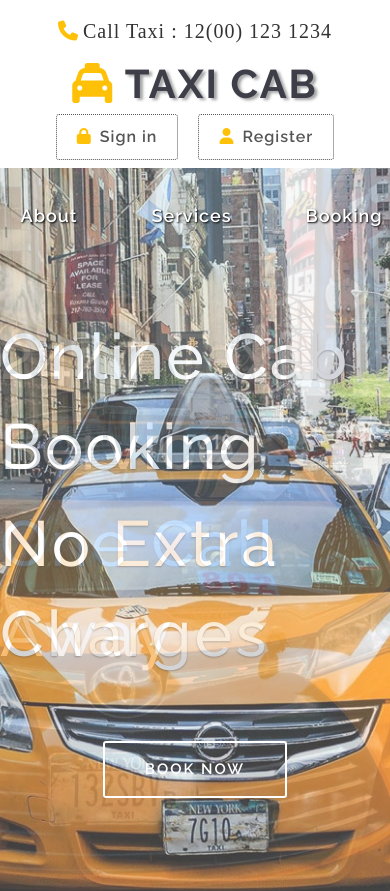
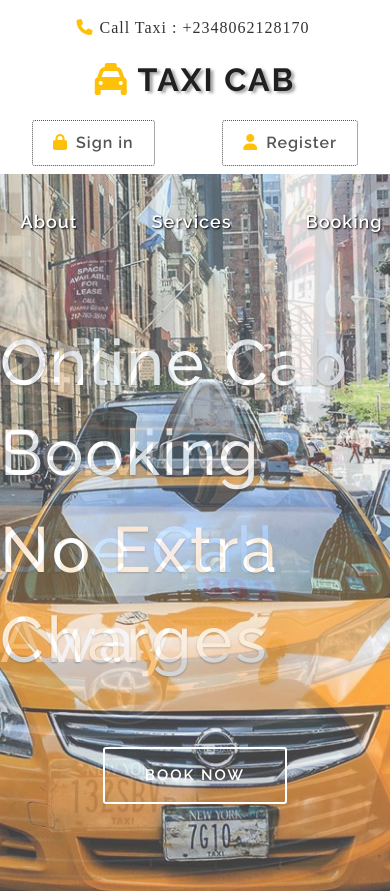
Before and after one commit to Cyber9jaDev/Car-Booking-System, a React (Vite) app in the folder client/: page / in a window 390 px wide. Shown: the top 891 px of the page. Built offline with nearby package versions, Linux system fonts and the light colour scheme.

Commit message:
updated top nav

```diff
--- a/client/src/components/users/TopNav.tsx
+++ b/client/src/components/users/TopNav.tsx
@@ -5,12 +5,12 @@ import '../../sass/topnav.css';
 const TopNav = () => {
   return (
     <div className='top-bar container-fluid'>
-      <div className="container h-100">
+      <div className="h-100">
         <div className="h-100 row justify-content-center align-items-center">
           <div className="col-md-4 col sm-6 log-icons d-flex align-items-center justify-content-center">
-            <p className="py-2 my-auto"><i className="fa fa-phone"></i>Call Taxi : 12(00) 123 1234</p>
+            <p className="py-2 my-auto"><i className="fa fa-phone"></i>Call Taxi : <a href="tel:08062128170">+2348062128170</a></p>
           </div>
-          <div className="col-md-4 col-sm-6 logo d-flex justify-content-center">
+          <div className="col-md-4 col-sm-6 logo d-flex justify-content-center my-2 mb-3">
             <NavLink className="navbar-brand" to="/"> <i className="fas fa-taxi"></i> Taxi Cab</NavLink>
           </div>
           <div className="col-md-4 top-forms">
--- a/client/src/sass/topnav.css
+++ b/client/src/sass/topnav.css
@@ -19,6 +19,13 @@
 
 .log-icons p i{
   color: #ffc107;
+  margin-right: 6px;
+}
+
+.log-icons p a{
+  text-decoration: none;
+  color: inherit;
+  font-family: initial;
   margin-right: 4px;
 }
 
@@ -31,7 +38,7 @@
   font-size: 2.5em;
 	font-weight: bolder;
   text-shadow: 3px 2px 3px rgba(0, 0, 0, 0.36);
-	color: #3d3e48;
+	color: #202020;
   letter-spacing: 2px;
 	text-transform: uppercase;
 }
@@ -53,6 +60,7 @@
   padding: 10px 20px;
   border-radius: 3px;
   font-weight: 600;
+  transition: all ease .6s;
 }
 
 .top-forms >.wrapper span .nav-link:hover{
@@ -69,3 +77,20 @@
 .top-forms .nav-link i{
   color: #ffc107;
 }
+
+
+
+@media screen and (max-width: 768px) {
+  .top-forms{ justify-content: space-between }
+  .top-forms > .wrapper{ margin: 0 !important }
+}
+
+@media screen and (max-width: 568px) {
+  .log-icons p { font-size: 1.075em }
+  .logo i{ font-size: 1em }
+  .navbar-brand{ font-size: 2em }
+}
+
+@media screen and (max-width: 486px) {
+  .log-icons p { font-size: 1em }
+}
```
